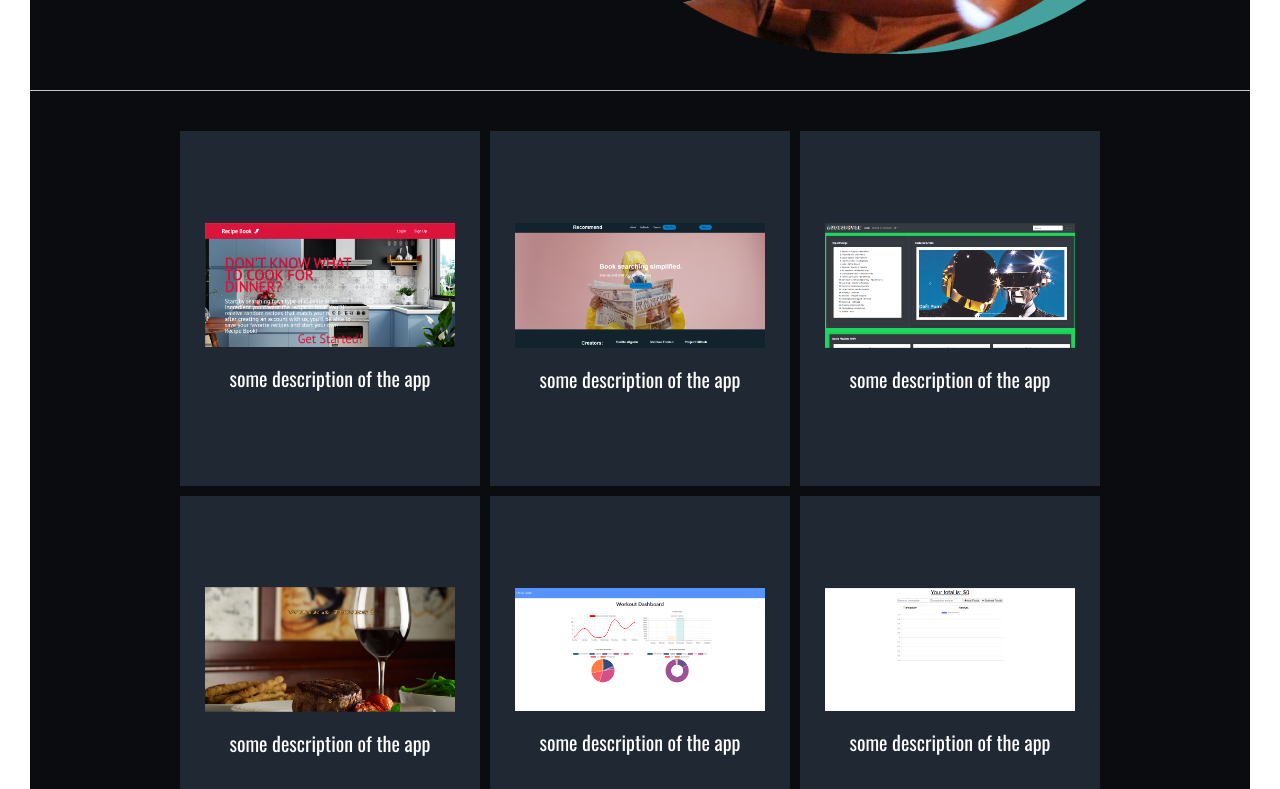
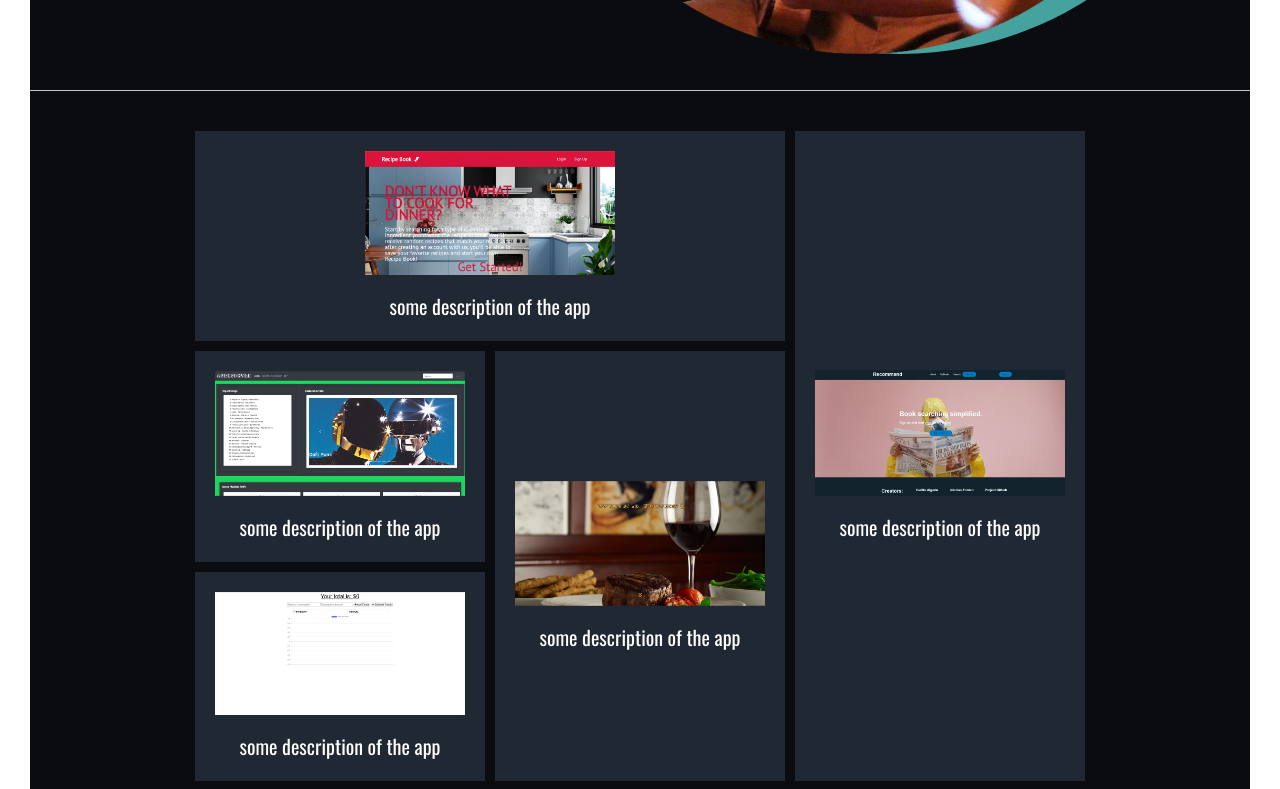
Before and after one commit to Carlito1113/new-portfolio, a React (Create React App) app: page / in a window 1280 px wide. Shown: the part 740-1529 px from the top of the page. Built offline with nearby package versions, Linux system fonts and the light colour scheme.

Commit message:
removed some unecessary code

```diff
--- a/src/components/intro/Intro.scss
+++ b/src/components/intro/Intro.scss
@@ -13,13 +13,11 @@
   &__left {
     flex: 0.5;
     position: relative;
-    // overflow: hidden;
   }
 
   &__right {
     flex: 0.5;
     position: relative;
-    // overflow: hidden;
 
     @include mobile {
       overflow: hidden;
@@ -107,7 +105,6 @@
       animation-name: moveInRight;
       animation-duration: 3s;
       animation-timing-function: ease;
-      /* animation-delay: 1s; */
     }
   }
 }
--- a/src/components/works/Works.jsx
+++ b/src/components/works/Works.jsx
@@ -79,11 +79,15 @@ export default function Works() {
     //     </a>
     // </div>
 
-    <div className="works">
+    <div className="works" id='portfolio'>
       <div className="portfolio">
         <div className="portfolio__project">
           <div className="portfolio__project--box">
-            <a href="https://recipebook-2096c.web.app/" target='_blank' rel='noreferrer'>
+            <a
+              href="https://recipebook-2096c.web.app/"
+              target="_blank"
+              rel="noreferrer"
+            >
               <img
                 src={recipebook}
                 alt="recipe app"
@@ -95,7 +99,11 @@ export default function Works() {
         </div>
         <div className="portfolio__project">
           <div className="portfolio__project--box">
-            <a href="https://recipebook-2096c.web.app/" target='_blank' rel='noreferrer'>
+            <a
+              href="https://recipebook-2096c.web.app/"
+              target="_blank"
+              rel="noreferrer"
+            >
               <img
                 src={recommend}
                 alt="recipe app"
@@ -107,7 +115,11 @@ export default function Works() {
         </div>
         <div className="portfolio__project">
           <div className="portfolio__project--box">
-            <a href="https://recipebook-2096c.web.app/" target='_blank' rel='noreferrer'>
+            <a
+              href="https://recipebook-2096c.web.app/"
+              target="_blank"
+              rel="noreferrer"
+            >
               <img
                 src={audiophyle}
                 alt="recipe app"
@@ -119,7 +131,11 @@ export default function Works() {
         </div>
         <div className="portfolio__project">
           <div className="portfolio__project--box">
-            <a href="https://recipebook-2096c.web.app/" target='_blank' rel='noreferrer'>
+            <a
+              href="https://recipebook-2096c.web.app/"
+              target="_blank"
+              rel="noreferrer"
+            >
               <img
                 src={wineanddines}
                 alt="recipe app"
@@ -131,7 +147,11 @@ export default function Works() {
         </div>
         <div className="portfolio__project">
           <div className="portfolio__project--box">
-            <a href="https://recipebook-2096c.web.app/" target='_blank' rel='noreferrer'>
+            <a
+              href="https://recipebook-2096c.web.app/"
+              target="_blank"
+              rel="noreferrer"
+            >
               <img
                 src={fitnesstracker}
                 alt="recipe app"
@@ -143,7 +163,11 @@ export default function Works() {
         </div>
         <div className="portfolio__project">
           <div className="portfolio__project--box">
-            <a href="https://recipebook-2096c.web.app/" target='_blank' rel='noreferrer'>
+            <a
+              href="https://recipebook-2096c.web.app/"
+              target="_blank"
+              rel="noreferrer"
+            >
               <img
                 src={expensetracker}
                 alt="recipe app"
--- a/src/components/works/Works.scss
+++ b/src/components/works/Works.scss
@@ -77,23 +77,25 @@
 // }
 
 .works {
-  height: 100vh;
+  // height: 100vh;
   position: relative;
   border-top: 0.15rem solid $primary-light;
   box-sizing: border-box;
+  margin: 0;
+  padding: 0;
+  background: $primary-dark;
   display: flex;
+  align-self: center;
   justify-content: center;
-  align-self: center;
   min-height: 100vh;
-  background: $primary-dark;
 }
 
 .portfolio {
   position: relative;
   max-width: 100%;
   display: grid;
-  grid-template-columns: repeat(auto-fill, minmax(30rem, 1fr));
-  grid-template-rows: minmax(10rem, auto);
+  grid-template-columns: repeat(auto-fill, minmax(1fr, 1fr));
+  grid-template-rows: minmax(1fr, auto);
   margin: 4rem;
   grid-auto-flow: dense;
   grid-gap: 1rem;
@@ -118,36 +120,36 @@
       margin-bottom: 1rem;
     }
 
-    // &:nth-child(1) {
-    //   grid-column: span  2;
-    //   grid-row: span  1;
-    // }
+    &:nth-child(1) {
+      grid-column: span  2;
+      grid-row: span  1;
+    }
 
-    // &:nth-child(2) {
-    //   grid-column: span 1;
-    //   grid-row: span 2;
-    // }
+    &:nth-child(2) {
+      grid-column: span 1;
+      grid-row: span 3;
+    }
 
-    // &:nth-child(4) {
-    //   grid-column: span 1;
-    //   grid-row: span 2;
-    // }
+    &:nth-child(4) {
+      grid-column: span 1;
+      grid-row: span 2;
+    }
 
-    // &:nth-child(5) {
-    //   grid-column: span 3;
-    //   grid-row: span 2;
-    // }
+    &:nth-child(5) {
+      grid-column: span 3;
+      grid-row: span 2;
+    }
   }
 }
 
-// @media (max-width: 99.1rem) {
-//   .portfolio {
-//     grid-template-columns: repeat(auto-fill, minmax(50%, 1fr));
-//     grid-template-rows: minmax(auto, auto);
+@include mobile {
+  .portfolio {
+    grid-template-columns: repeat(auto-fill, minmax(50%, 1fr));
+    grid-template-rows: minmax(auto, auto);
 
-//     &__project {
-//       grid-column: unset !important;
-//       grid-row: unset !important;
-//     }
-//   }
-// }
+    &__project {
+      grid-column: unset !important;
+      grid-row: unset !important;
+    }
+  }
+}
```
